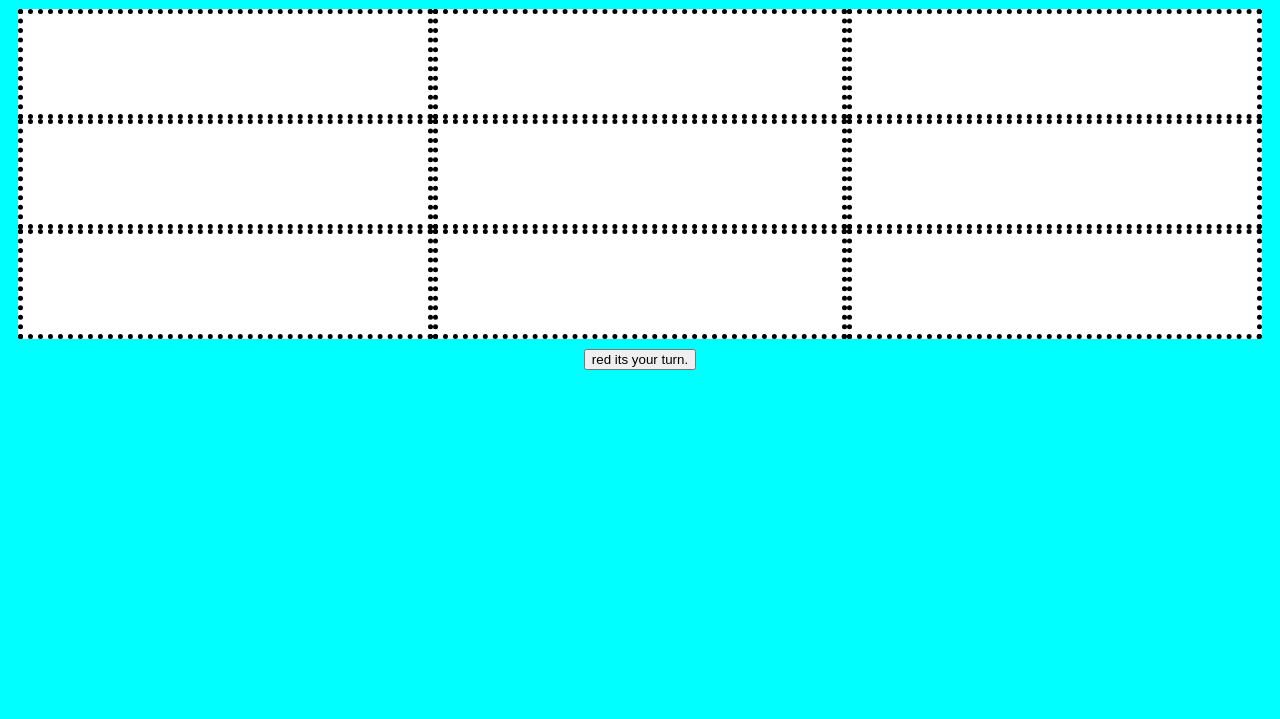
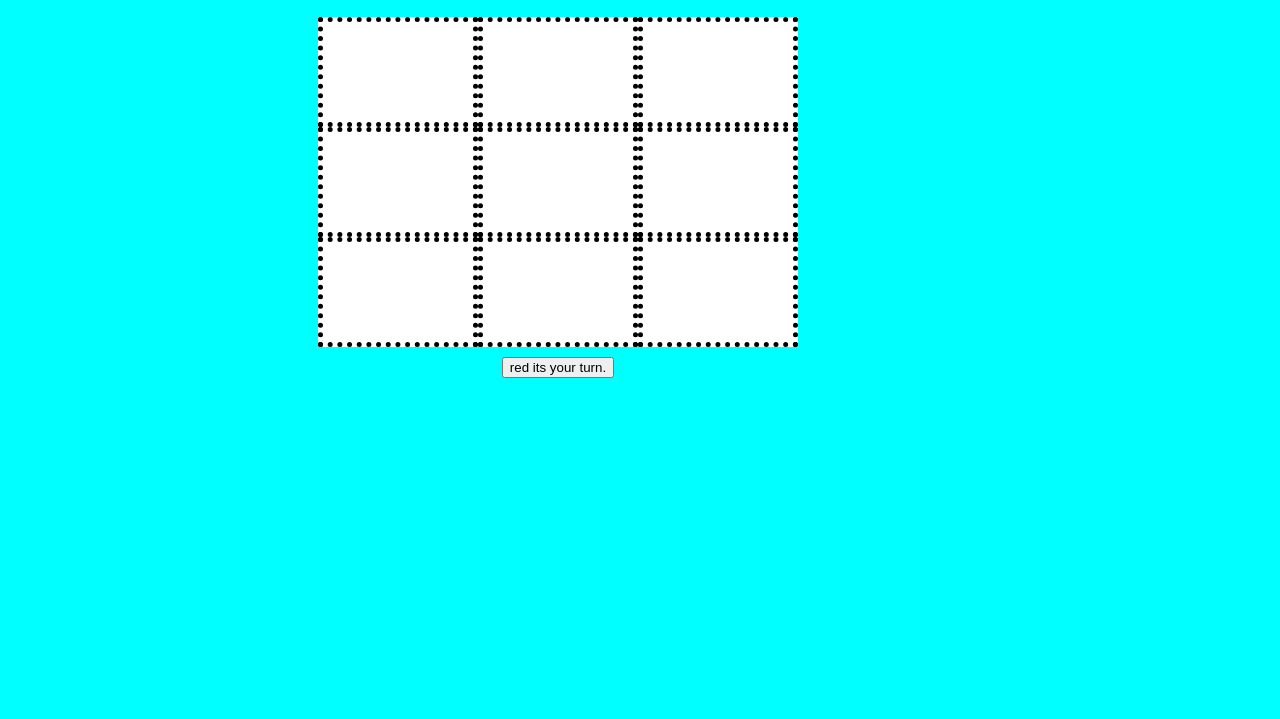
Before and after one commit to adamjcoonen/Tic-tac-toe, a plain HTML site: page index.html in a window 1280 px wide. Shown: the part 81-800 px from the top of the page. Drawn offline with Linux system fonts and the light colour scheme.

Commit message:
final 2.0

```diff
--- a/main.css
+++ b/main.css
@@ -2,12 +2,19 @@
 
 
 body {
+  display: flex;
   font-family: 'Times New Roman', Times, serif;
   background-color: aqua;
+  padding: 0px 200px 0px 200px;
+  position: relative;
+
 }
 
 #graph {
     text-align: center;
+    width: 500px;
+    padding: 0px 100px 0px 100px;
+    position: absolute;
 }
 
 
@@ -33,4 +40,3 @@ body {
   .center {
       width: 622px;
   }
-}
```
Also changed, not shown: 1 other file.
